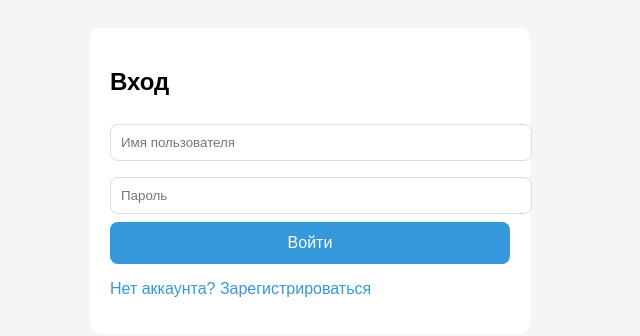
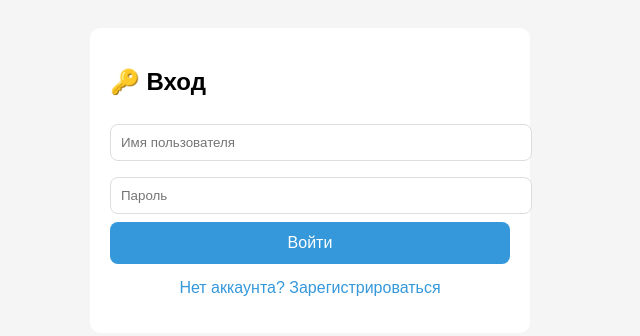
Before and after one commit to vilvetti-cloud/insurance-comparator, a Flask app: template templates/login.html in a window 1280 px wide. Shown: the top 336 px of the page, without its empty margins (330-970 px from the left). Run offline with Flask 3, Linux system fonts and the light colour scheme; the template is opened without the code that fills it, so the values that code supplies are empty.

Commit message:
Update login.html

```diff
--- a/templates/login.html
+++ b/templates/login.html
@@ -2,6 +2,7 @@
 <html>
 <head>
     <meta charset="UTF-8">
+    <meta name="viewport" content="width=device-width, initial-scale=1.0">
     <title>Вход</title>
     <style>
         body{font-family:Arial;padding:20px;background:#f5f5f5}
@@ -13,13 +14,13 @@
 </head>
 <body>
 <div class="container">
-    <h2>Вход</h2>
+    <h2>🔑 Вход</h2>
     <form method="post">
         <input type="text" name="username" placeholder="Имя пользователя" required>
         <input type="password" name="password" placeholder="Пароль" required>
         <button type="submit">Войти</button>
     </form>
-    <p><a href="/register">Нет аккаунта? Зарегистрироваться</a></p>
+    <p style="text-align:center;margin-top:15px;"><a href="/register">Нет аккаунта? Зарегистрироваться</a></p>
 </div>
 </body>
 </html>
```
